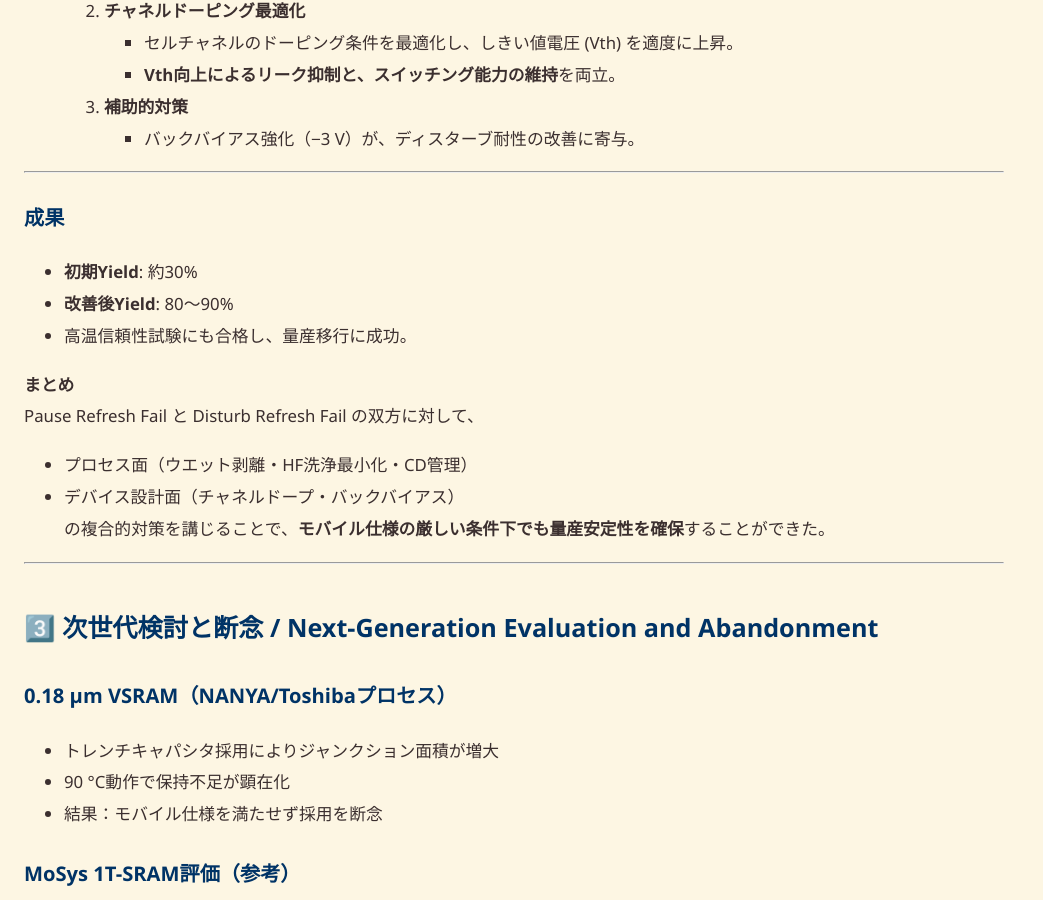
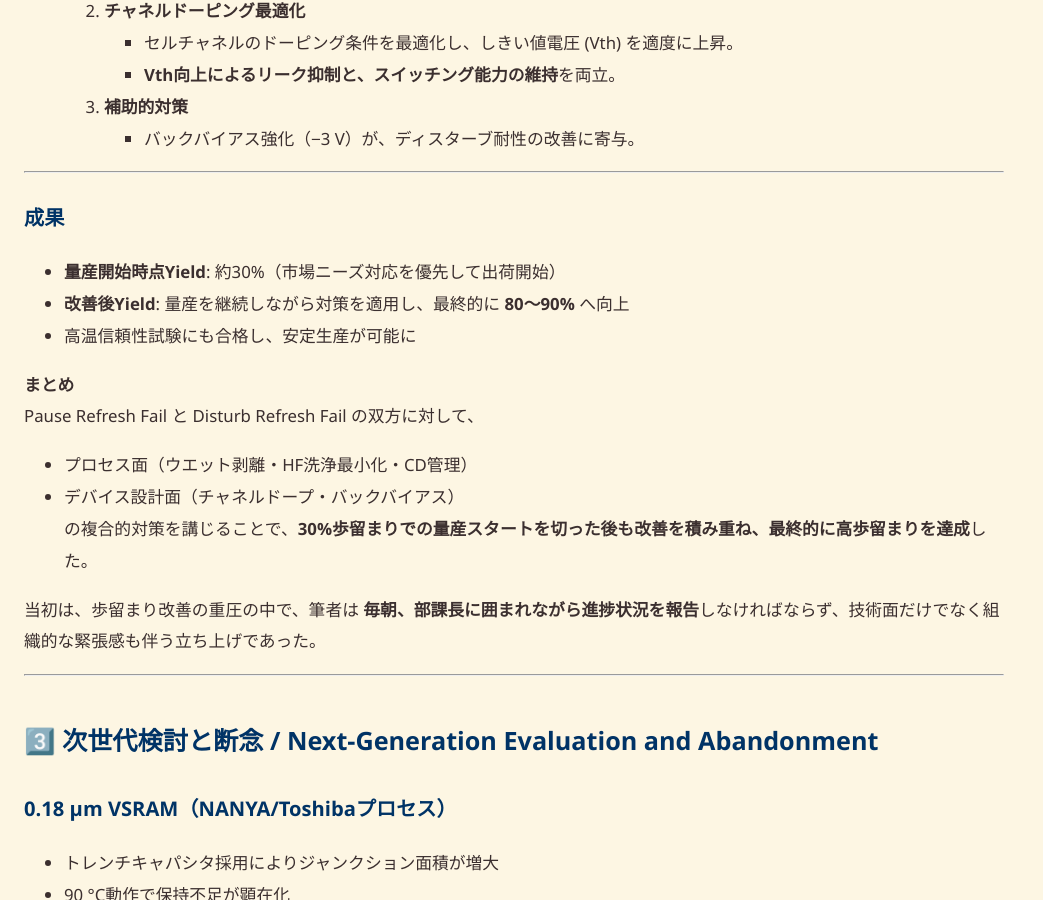
Before and after one commit to Samizo-AITL/Edusemi-Plus, a Jekyll site: the page built from archive/paper/dram_vsram/02_VSRAM_Technology.md, in a window 1280 px wide and 900 px high, scrolled down 1977 px. Shown: the whole window, without its empty margins (0-1043 px from the left). Built offline with Jekyll 4.4.1, drawn with Linux system fonts in a browser that asks for light colours.

Commit message:
Update 02_VSRAM_Technology.md

```diff
--- a/archive/paper/dram_vsram/02_VSRAM_Technology.md
+++ b/archive/paper/dram_vsram/02_VSRAM_Technology.md
@@ -67,15 +67,17 @@ The initial yield was only about 30%, but mass production was launched as a **ra
 
 ### 成果
 
-- **初期Yield**: 約30%
-- **改善後Yield**: 80〜90%
-- 高温信頼性試験にも合格し、量産移行に成功。
+- **量産開始時点Yield**: 約30%（市場ニーズ対応を優先して出荷開始）
+- **改善後Yield**: 量産を継続しながら対策を適用し、最終的に **80〜90%** へ向上
+- 高温信頼性試験にも合格し、安定生産が可能に
 
 **まとめ**
 Pause Refresh Fail と Disturb Refresh Fail の双方に対して、
 - プロセス面（ウエット剥離・HF洗浄最小化・CD管理）
 - デバイス設計面（チャネルドープ・バックバイアス）
-の複合的対策を講じることで、**モバイル仕様の厳しい条件下でも量産安定性を確保**することができた。
+の複合的対策を講じることで、**30%歩留まりでの量産スタートを切った後も改善を積み重ね、最終的に高歩留まりを達成**した。
+
+当初は、歩留まり改善の重圧の中で、筆者は **毎朝、部課長に囲まれながら進捗状況を報告**しなければならず、技術面だけでなく組織的な緊張感も伴う立ち上げであった。
 
 ---
 
```
